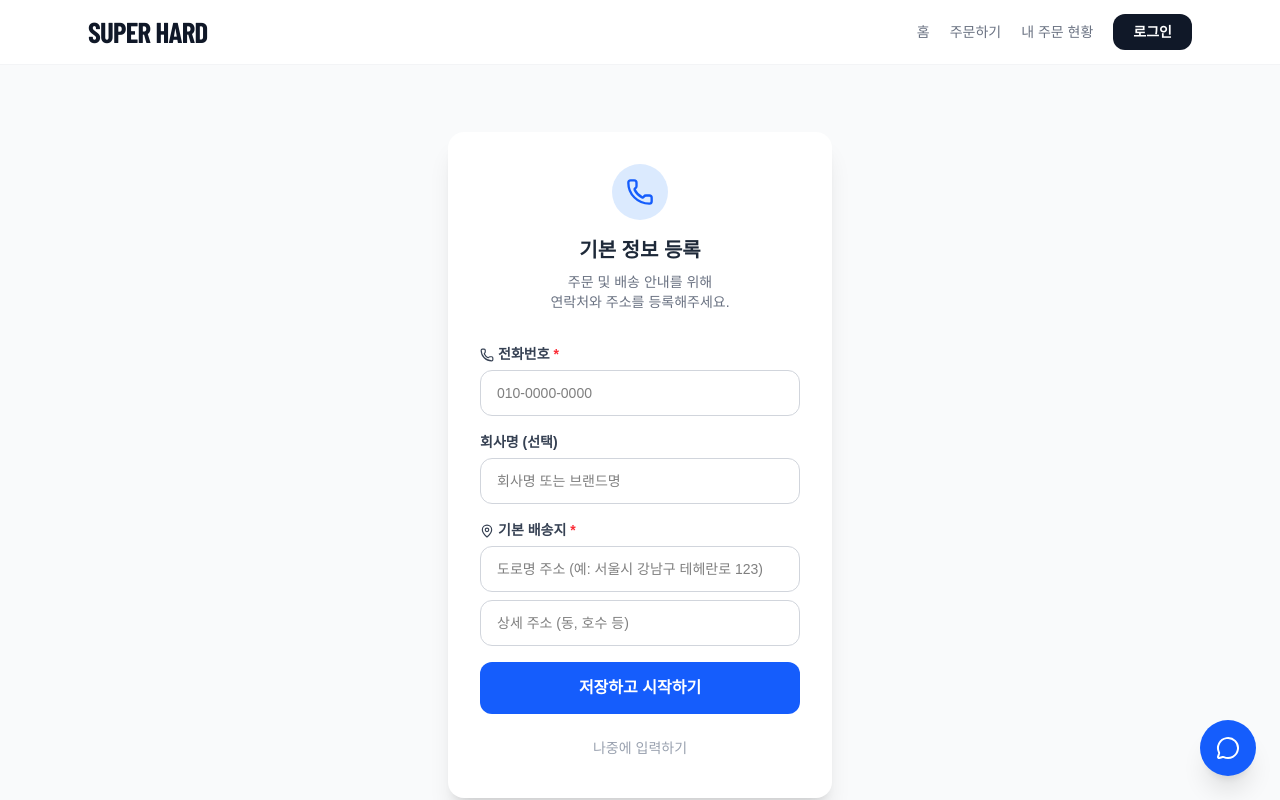
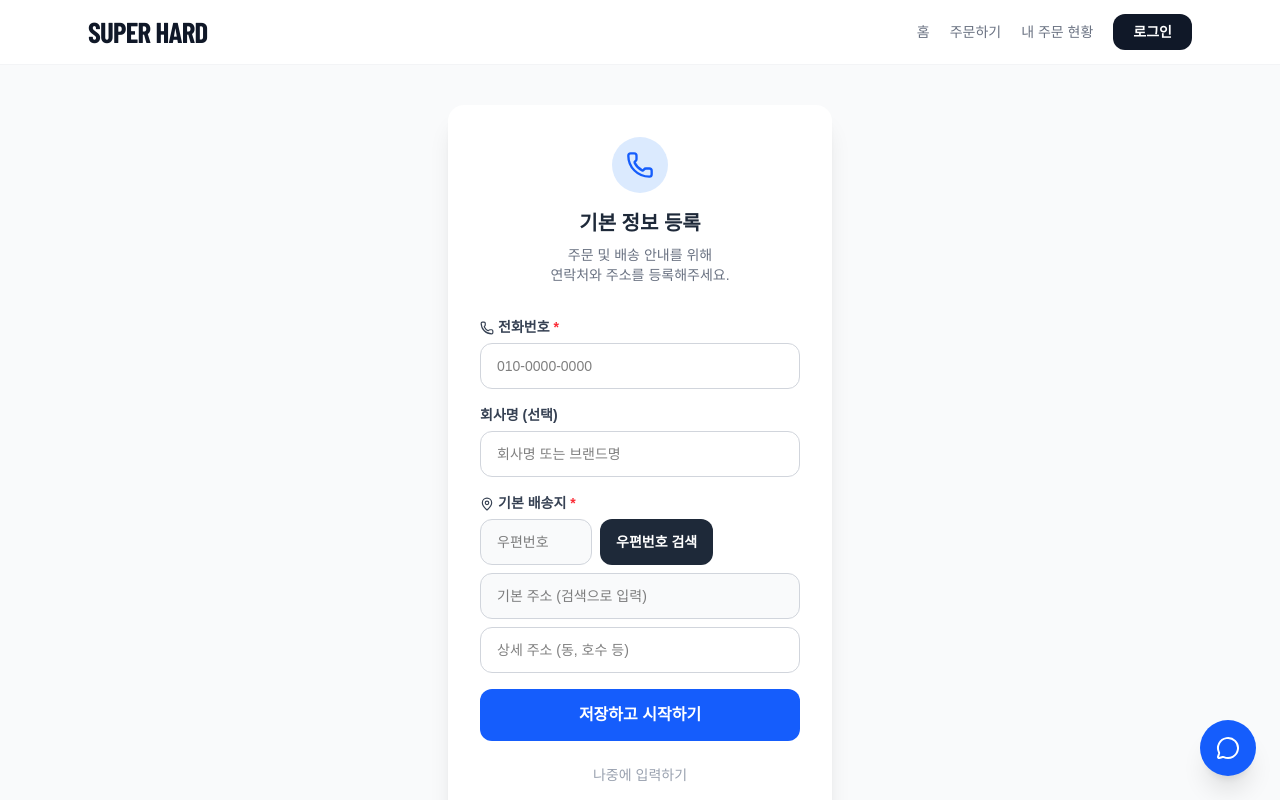
Before and after one commit to FighterManiak/dtf-print, a Next.js app: page /profile/setup in a window 1280 px wide. Shown: the top 800 px of the page. Built offline with nearby package versions, Linux system fonts and the light colour scheme; a web font is replaced by a local one.

Commit message:
feat: add postcode search to signup(setup) and profile edit pages

```diff
--- a/src/app/profile/edit/page.tsx
+++ b/src/app/profile/edit/page.tsx
@@ -3,6 +3,7 @@
 import { useState, useEffect } from 'react'
 import { useRouter } from 'next/navigation'
 import { createClient } from '@/lib/supabase-browser'
+import { openPostcode } from '@/lib/daum-postcode'
 import { Phone, MapPin, User, CheckCircle } from 'lucide-react'
 
 export default function ProfileEditPage() {
@@ -15,9 +16,15 @@ export default function ProfileEditPage() {
   const [name, setName] = useState('')
   const [phone, setPhone] = useState('')
   const [company, setCompany] = useState('')
+  const [zonecode, setZonecode] = useState('')
   const [address, setAddress] = useState('')
   const [addressDetail, setAddressDetail] = useState('')
   const [email, setEmail] = useState('')
+
+  const handlePostcodeSearch = async () => {
+    const result = await openPostcode()
+    if (result) { setZonecode(result.zonecode); setAddress(result.address) }
+  }
 
   useEffect(() => {
     loadProfile()
@@ -32,7 +39,13 @@ export default function ProfileEditPage() {
     setName(user.user_metadata?.full_name || user.user_metadata?.name || '')
     setPhone(formatPhone(user.user_metadata?.phone || ''))
     setCompany(user.user_metadata?.company || '')
+    setZonecode(user.user_metadata?.zonecode || '')
 
+    // 신규 저장 형식(분리 필드) 우선, 없으면 기존 병합 주소 파싱
+    if (user.user_metadata?.zonecode || user.user_metadata?.address_detail !== undefined) {
+      setAddress(user.user_metadata?.address || '')
+      setAddressDetail(user.user_metadata?.address_detail || '')
+    } else {
       const fullAddress: string = user.user_metadata?.address || ''
       const lastSpace = fullAddress.lastIndexOf(' ')
       if (lastSpace > 0 && fullAddress.length - lastSpace < 20) {
@@ -40,6 +53,7 @@ export default function ProfileEditPage() {
         setAddressDetail(fullAddress.slice(lastSpace + 1))
       } else {
         setAddress(fullAddress)
+      }
     }
     setLoading(false)
   }
@@ -65,7 +79,9 @@ export default function ProfileEditPage() {
         full_name: name,
         phone: cleaned,
         company: company.trim(),
-        address: address.trim() + (addressDetail.trim() ? ' ' + addressDetail.trim() : ''),
+        zonecode,
+        address: address.trim(),
+        address_detail: addressDetail.trim(),
       }
     })
 
@@ -149,12 +165,28 @@ export default function ProfileEditPage() {
             <MapPin className="w-3.5 h-3.5 inline mr-1" />
             기본 배송지
           </label>
+          <div className="flex gap-2 mb-2">
+            <input
+              type="text"
+              value={zonecode}
+              readOnly
+              placeholder="우편번호"
+              className="w-28 border border-gray-300 rounded-xl px-4 py-3 text-black text-sm bg-gray-50 focus:outline-none"
+            />
+            <button
+              type="button"
+              onClick={handlePostcodeSearch}
+              className="px-4 py-3 rounded-xl bg-gray-800 text-white text-sm font-semibold hover:bg-gray-700 transition-colors whitespace-nowrap"
+            >
+              우편번호 검색
+            </button>
+          </div>
           <input
             type="text"
             value={address}
-            onChange={(e) => setAddress(e.target.value)}
-            placeholder="도로명 주소 (예: 서울시 강남구 테헤란로 123)"
-            className="w-full border border-gray-300 rounded-xl px-4 py-3 text-black text-sm focus:outline-none focus:ring-2 focus:ring-blue-400 mb-2"
+            readOnly
+            placeholder="기본 주소 (검색으로 입력)"
+            className="w-full border border-gray-300 rounded-xl px-4 py-3 text-black text-sm bg-gray-50 focus:outline-none mb-2"
           />
           <input
             type="text"
--- a/src/app/profile/setup/page.tsx
+++ b/src/app/profile/setup/page.tsx
@@ -3,6 +3,7 @@
 import { useState, Suspense } from 'react'
 import { useRouter, useSearchParams } from 'next/navigation'
 import { createClient } from '@/lib/supabase-browser'
+import { openPostcode } from '@/lib/daum-postcode'
 import { Phone, MapPin } from 'lucide-react'
 
 function ProfileSetupForm() {
@@ -12,16 +13,22 @@ function ProfileSetupForm() {
 
   const [phone, setPhone] = useState('')
   const [company, setCompany] = useState('')
+  const [zonecode, setZonecode] = useState('')
   const [address, setAddress] = useState('')
   const [addressDetail, setAddressDetail] = useState('')
   const [loading, setLoading] = useState(false)
   const [error, setError] = useState('')
 
+  const handlePostcodeSearch = async () => {
+    const result = await openPostcode()
+    if (result) { setZonecode(result.zonecode); setAddress(result.address) }
+  }
+
   const handleSubmit = async (e: React.FormEvent) => {
     e.preventDefault()
     const cleaned = phone.replace(/[^0-9]/g, '')
     if (cleaned.length < 10) { setError('올바른 전화번호를 입력해주세요.'); return }
-    if (!address.trim()) { setError('주소를 입력해주세요.'); return }
+    if (!address.trim()) { setError('우편번호 검색으로 주소를 선택해주세요.'); return }
 
     setLoading(true)
     setError('')
@@ -31,7 +38,9 @@ function ProfileSetupForm() {
       data: {
         phone: cleaned,
         company: company.trim(),
-        address: address.trim() + (addressDetail.trim() ? ' ' + addressDetail.trim() : ''),
+        zonecode,
+        address: address.trim(),
+        address_detail: addressDetail.trim(),
       }
     })
 
@@ -99,12 +108,28 @@ function ProfileSetupForm() {
               <MapPin className="w-3.5 h-3.5 inline mr-1" />
               기본 배송지 <span className="text-red-500">*</span>
             </label>
+            <div className="flex gap-2 mb-2">
+              <input
+                type="text"
+                value={zonecode}
+                readOnly
+                placeholder="우편번호"
+                className="w-28 border border-gray-300 rounded-xl px-4 py-3 text-black text-sm bg-gray-50 focus:outline-none"
+              />
+              <button
+                type="button"
+                onClick={handlePostcodeSearch}
+                className="px-4 py-3 rounded-xl bg-gray-800 text-white text-sm font-semibold hover:bg-gray-700 transition-colors whitespace-nowrap"
+              >
+                우편번호 검색
+              </button>
+            </div>
             <input
               type="text"
               value={address}
-              onChange={(e) => setAddress(e.target.value)}
-              placeholder="도로명 주소 (예: 서울시 강남구 테헤란로 123)"
-              className="w-full border border-gray-300 rounded-xl px-4 py-3 text-black text-sm focus:outline-none focus:ring-2 focus:ring-blue-400 mb-2"
+              readOnly
+              placeholder="기본 주소 (검색으로 입력)"
+              className="w-full border border-gray-300 rounded-xl px-4 py-3 text-black text-sm bg-gray-50 focus:outline-none mb-2"
             />
             <input
               type="text"
```
Lines whose indentation alone changed are shown as unchanged.
